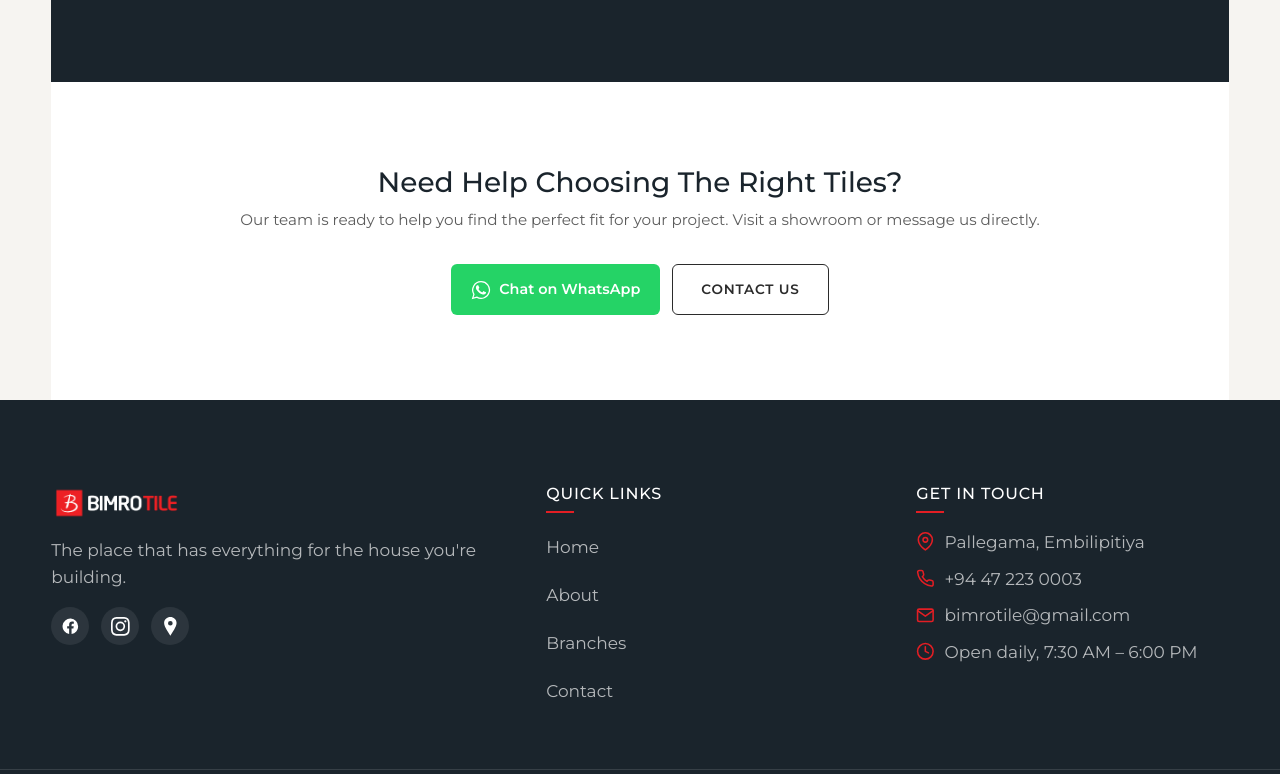
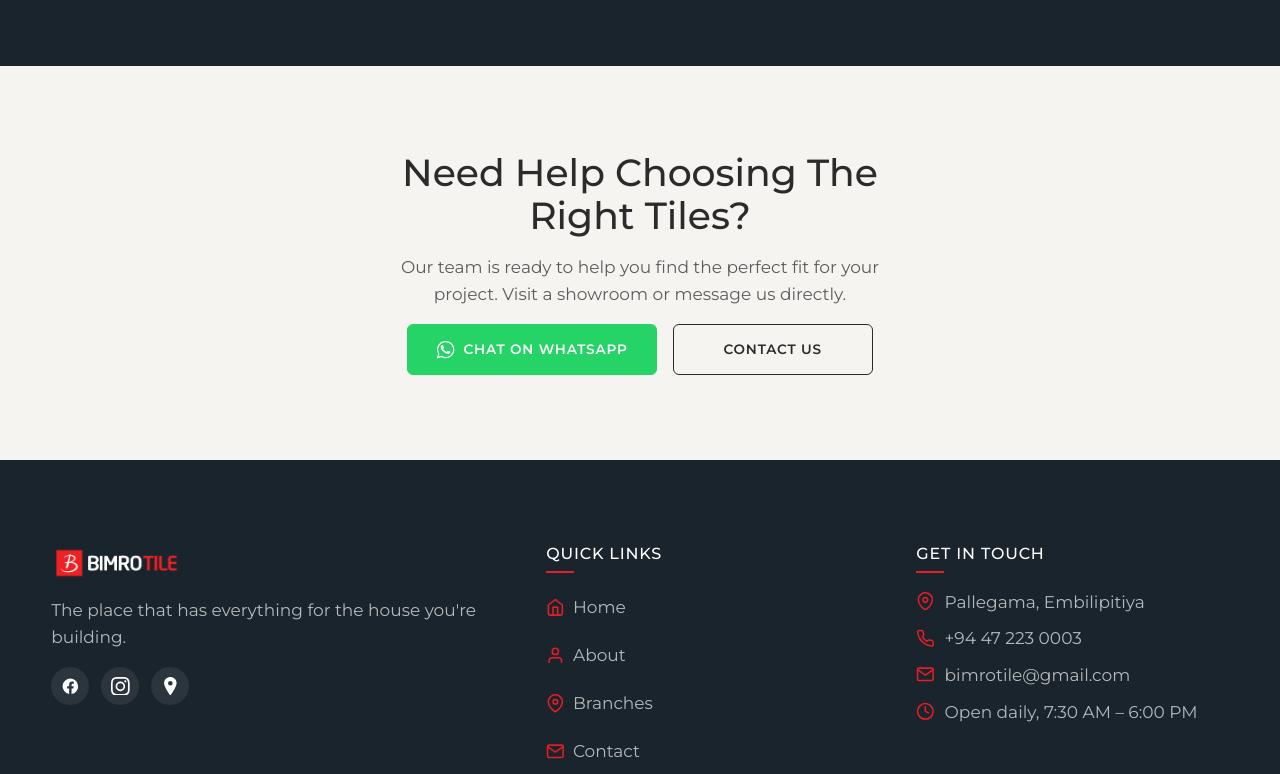
Before and after one commit to warehouseembilipitiya-stack/Bimro-Tile-Website-New, a plain HTML site: page index.html in a window 1280 px wide. Shown: the part 3182-3956 px from the top of the page. Drawn offline with Linux system fonts and the light colour scheme.

Commit message:
Fix full-width CTA sections, equal-size buttons, and footer Quick Links icon
- CTA layout: replaced single dual-panel section (.cta-dual / .cta-block approach) with two separate <section> elements — .branches-teaser.bg-navy and .cta. Background colors now sit on the section elements directly, so both bands are 100% viewport width with no side gaps.

- Removed ~135 lines of now-unused CSS (.cta-dual, .cta-block, .btn-wa, .wa-logo, .wa-dot, .cta-button-group and associated media query overrides).

- CTA buttons: both "Chat on WhatsApp" and "Contact Us" now have a min-width of 200px on desktop so they match in size. WhatsApp button now includes the WA logo icon.

- Footer Quick Links: added matching Feather-style icons (house, person, map pin, envelope) to Home / About / Branches / Contact links. Icons are red to match the "Get in Touch" column. Desktop-only by default since footer-grid is already hidden at mobile breakpoints.

```diff
--- a/css/main.css
+++ b/css/main.css
@@ -264,6 +264,12 @@ section {
   box-shadow: var(--shadow-soft);
 }
 
+.btn-wa-icon {
+  width: 1.2rem;
+  height: 1.2rem;
+  flex-shrink: 0;
+}
+
 .btn-ghost-on-dark {
   background-color: transparent;
   border-color: var(--color-border-on-dark);
@@ -489,139 +495,17 @@ section {
 }
 
 /* ==========================================
-   CTA — dual block (shared across all pages)
+   CTA
    ========================================== */
-.cta-dual {
-  display: grid;
-  grid-template-columns: 1fr;
-  gap: var(--space-md);
+.cta h2 {
+  max-width: 36rem;
+  margin-inline: auto;
 }
 
-.cta-block {
-  border-radius: var(--radius-md);
-  padding: var(--space-lg) var(--space-md);
-  text-align: center;
-}
-
-.cta-block h2 {
-  font-size: clamp(1.25rem, 3vw, 1.75rem);
-  margin-bottom: 0.5rem;
-  line-height: 1.2;
-}
-
-.cta-block p {
-  font-size: 0.95rem;
-  margin-bottom: var(--space-md);
-}
-
-.cta-block--wa {
-  background-color: var(--color-navy);
-}
-
-.cta-block--wa h2 { color: var(--color-white); }
-.cta-block--wa p  { color: var(--color-text-on-dark); }
-
-.cta-block--visit {
-  background-color: var(--color-white);
-  box-shadow: var(--shadow-soft);
-}
-
-.cta-block--visit h2 { color: var(--color-navy); }
-.cta-block--visit p  { color: var(--color-text-on-light-muted); }
-
-/* WhatsApp button */
-.btn-wa,
-.btn-hero-wa {
-  display: inline-flex;
-  align-items: center;
-  gap: 0.5rem;
-  background: var(--color-white);
-  color: var(--color-navy);
-  font-family: var(--font-primary);
-  font-weight: 600;
-  font-size: 0.9rem;
-  padding: 0.75rem 1.25rem;
-  border-radius: var(--radius-sm);
-  text-decoration: none;
-  min-height: 44px;
-  border: none;
-  cursor: pointer;
-  transition: background var(--duration-fast) var(--ease-standard);
-}
-
-.btn-wa:hover,
-.btn-hero-wa:hover {
-  background: rgba(255, 255, 255, 0.9);
-}
-
-.btn-wa--green {
-  background: #25D366;
-  color: var(--color-white);
-}
-
-.btn-wa--green:hover { background: #1ebe5d; }
-
-.wa-logo {
-  width: 20px;
-  height: 20px;
-  flex-shrink: 0;
-}
-
-.wa-dot {
-  width: 10px;
-  height: 10px;
-  border-radius: 50%;
-  background-color: #25D366;
-  flex-shrink: 0;
-  display: inline-block;
-}
-
-/* Mobile: full-width centered buttons */
-.btn-wa,
-.cta-block--visit .btn {
-  width: 100%;
-  justify-content: center;
-}
-
-/* Button group: side-by-side inline, wraps on small screens */
-.cta-button-group {
-  display: flex;
-  flex-wrap: wrap;
-  gap: 0.75rem;
-  justify-content: center;
-}
-
-/* Eyebrow on dark block: muted white, not red */
-.cta-block--wa .section-title {
-  color: rgba(255, 255, 255, 0.6);
-}
-
-@media (min-width: 768px) {
-  /* Remove all section/container/gap spacing so blocks bleed edge to edge */
-  .cta {
-    padding-block: 0;
-  }
-
-  .cta .container {
-    max-width: none;
-    padding-inline: 0;
-  }
-
-  .cta-dual {
-    gap: 0;
-  }
-
-  /* Blocks become full-width bands, not cards */
-  .cta-block {
-    border-radius: 0;
-    box-shadow: none;
-    padding: var(--space-xl) 15%;
-  }
-
-  .btn-wa,
-  .cta-block--visit .btn {
-    width: auto;
-  }
+.cta p {
+  max-width: 34rem;
+  margin-inline: auto;
+  color: var(--color-text-on-light-muted);
 }
 
 /* ==========================================
@@ -704,12 +588,19 @@ section {
 
 .footer-links a {
   color: var(--color-text-on-dark-muted);
-  display: block;
+  display: flex;
+  align-items: center;
+  gap: 0.5rem;
   padding-block: 0.35rem;
 }
 
 .footer-links a:hover {
   color: var(--color-white);
+}
+
+.footer-links .icon {
+  color: var(--color-red);
+  flex-shrink: 0;
 }
 
 .footer-contact-item {
--- a/css/pages/home.css
+++ b/css/pages/home.css
@@ -371,7 +371,30 @@
   }
 }
 
-/* CTA dual-block and WhatsApp button styles live in main.css */
+/* CTA buttons: equal width, centered content — desktop only */
+@media (min-width: 768px) {
+  .cta .btn {
+    min-width: 200px;
+    justify-content: center;
+  }
+}
+
+/* Branches teaser */
+.branches-teaser-grid {
+  text-align: center;
+  display: flex;
+  flex-direction: column;
+  align-items: center;
+}
+
+.branches-teaser-grid h2 {
+  color: var(--color-white);
+}
+
+.branches-teaser-grid p {
+  color: var(--color-text-on-dark-muted);
+  max-width: 40rem;
+}
 
 /* Mobile hero: fixed-size card — same height on all 3 slides */
 @media (max-width: 767px) {
--- a/index.html
+++ b/index.html
@@ -271,24 +271,31 @@
       </div>
     </section>
 
-    <!-- CTA -->
-    <section class="cta">
-      <div class="container" data-reveal>
-        <div class="cta-dual">
-          <div class="cta-block cta-block--wa">
+    <!-- Branches teaser -->
+    <section class="branches-teaser bg-navy">
+      <div class="container">
+        <div class="branches-teaser-grid">
+          <div data-reveal>
             <p class="section-title">Five Showrooms, One Network</p>
             <h2>Find Your Nearest Showroom</h2>
             <p>Across Ratnapura, Monaragala &amp; Hambantota districts.</p>
             <a href="branches.html" class="btn btn-primary">View All Branches</a>
           </div>
-          <div class="cta-block cta-block--visit">
-            <h2>Need Help Choosing The Right Tiles?</h2>
-            <p>Our team is ready to help you find the perfect fit for your project. Visit a showroom or message us directly.</p>
-            <div class="cta-button-group">
-              <a href="https://wa.me/94719069648" class="btn-wa btn-wa--green" target="_blank" rel="noopener"><svg class="wa-logo" viewBox="0 0 24 24" fill="currentColor" aria-hidden="true"><path d="M17.47 14.38c-.3-.15-1.76-.87-2.03-.97-.27-.1-.47-.15-.67.15-.2.3-.77.97-.95 1.17-.17.2-.35.22-.65.07-1.77-.88-2.93-1.58-4.1-3.58-.31-.53.31-.49.89-1.63.1-.2.05-.37-.05-.52-.1-.15-.67-1.62-.92-2.22-.24-.58-.49-.5-.67-.5-.17 0-.37-.02-.57-.02-.2 0-.52.07-.8.37-.27.3-1.05 1.03-1.05 2.5s1.08 2.9 1.23 3.1c.15.2 2.1 3.2 5.1 4.36 2.5.98 3 .8 3.55.73.55-.07 1.76-.72 2-1.42.25-.7.25-1.3.17-1.42-.07-.13-.27-.2-.57-.35z"/><path d="M12 2a10 10 0 0 0-8.5 15.2L2 22l4.95-1.46A10 10 0 1 0 12 2z" fill="none" stroke="currentColor" stroke-width="1.5"/></svg>Chat on WhatsApp</a>
-              <a href="contact.html" class="btn btn-secondary">Contact Us</a>
-            </div>
-          </div>
+        </div>
+      </div>
+    </section>
+
+    <!-- CTA -->
+    <section class="cta">
+      <div class="container text-center" data-reveal>
+        <h2>Need Help Choosing The Right Tiles?</h2>
+        <p>Our team is ready to help you find the perfect fit for your project. Visit a showroom or message us directly.</p>
+        <div class="cluster" style="justify-content: center;">
+          <a href="https://wa.me/94719069648" class="btn btn-whatsapp" target="_blank" rel="noopener">
+            <svg viewBox="0 0 24 24" fill="currentColor" aria-hidden="true" class="btn-wa-icon"><path d="M17.47 14.38c-.3-.15-1.76-.87-2.03-.97-.27-.1-.47-.15-.67.15-.2.3-.77.97-.95 1.17-.17.2-.35.22-.65.07-1.77-.88-2.93-1.58-4.1-3.58-.31-.53.31-.49.89-1.63.1-.2.05-.37-.05-.52-.1-.15-.67-1.62-.92-2.22-.24-.58-.49-.5-.67-.5-.17 0-.37-.02-.57-.02-.2 0-.52.07-.8.37-.27.3-1.05 1.03-1.05 2.5s1.08 2.9 1.23 3.1c.15.2 2.1 3.2 5.1 4.36 2.5.98 3 .8 3.55.73.55-.07 1.76-.72 2-1.42.25-.7.25-1.3.17-1.42-.07-.13-.27-.2-.57-.35z"/><path d="M12 2a10 10 0 0 0-8.5 15.2L2 22l4.95-1.46A10 10 0 1 0 12 2z" fill="none" stroke="currentColor" stroke-width="1.5"/></svg>
+            Chat on WhatsApp
+          </a>
+          <a href="contact.html" class="btn btn-secondary">Contact Us</a>
         </div>
       </div>
     </section>
@@ -363,10 +370,30 @@
         <div>
           <h3 class="footer-heading">Quick Links</h3>
           <ul class="footer-links">
-            <li><a href="index.html">Home</a></li>
-            <li><a href="about.html">About</a></li>
-            <li><a href="branches.html">Branches</a></li>
-            <li><a href="contact.html">Contact</a></li>
+            <li>
+              <a href="index.html">
+                <svg class="icon" viewBox="0 0 24 24" fill="none" stroke="currentColor" stroke-width="2" stroke-linecap="round" stroke-linejoin="round" aria-hidden="true"><path d="M3 9l9-7 9 7v11a2 2 0 0 1-2 2H5a2 2 0 0 1-2-2z"/><polyline points="9 22 9 12 15 12 15 22"/></svg>
+                Home
+              </a>
+            </li>
+            <li>
+              <a href="about.html">
+                <svg class="icon" viewBox="0 0 24 24" fill="none" stroke="currentColor" stroke-width="2" stroke-linecap="round" stroke-linejoin="round" aria-hidden="true"><path d="M20 21v-2a4 4 0 0 0-4-4H8a4 4 0 0 0-4 4v2"/><circle cx="12" cy="7" r="4"/></svg>
+                About
+              </a>
+            </li>
+            <li>
+              <a href="branches.html">
+                <svg class="icon" viewBox="0 0 24 24" fill="none" stroke="currentColor" stroke-width="2" stroke-linecap="round" stroke-linejoin="round" aria-hidden="true"><path d="M21 10c0 7-9 13-9 13s-9-6-9-13a9 9 0 1 1 18 0z"/><circle cx="12" cy="10" r="3"/></svg>
+                Branches
+              </a>
+            </li>
+            <li>
+              <a href="contact.html">
+                <svg class="icon" viewBox="0 0 24 24" fill="none" stroke="currentColor" stroke-width="2" stroke-linecap="round" stroke-linejoin="round" aria-hidden="true"><path d="M22 6 12 13 2 6"/><rect x="2" y="4" width="20" height="16" rx="2"/></svg>
+                Contact
+              </a>
+            </li>
           </ul>
         </div>
 
```
